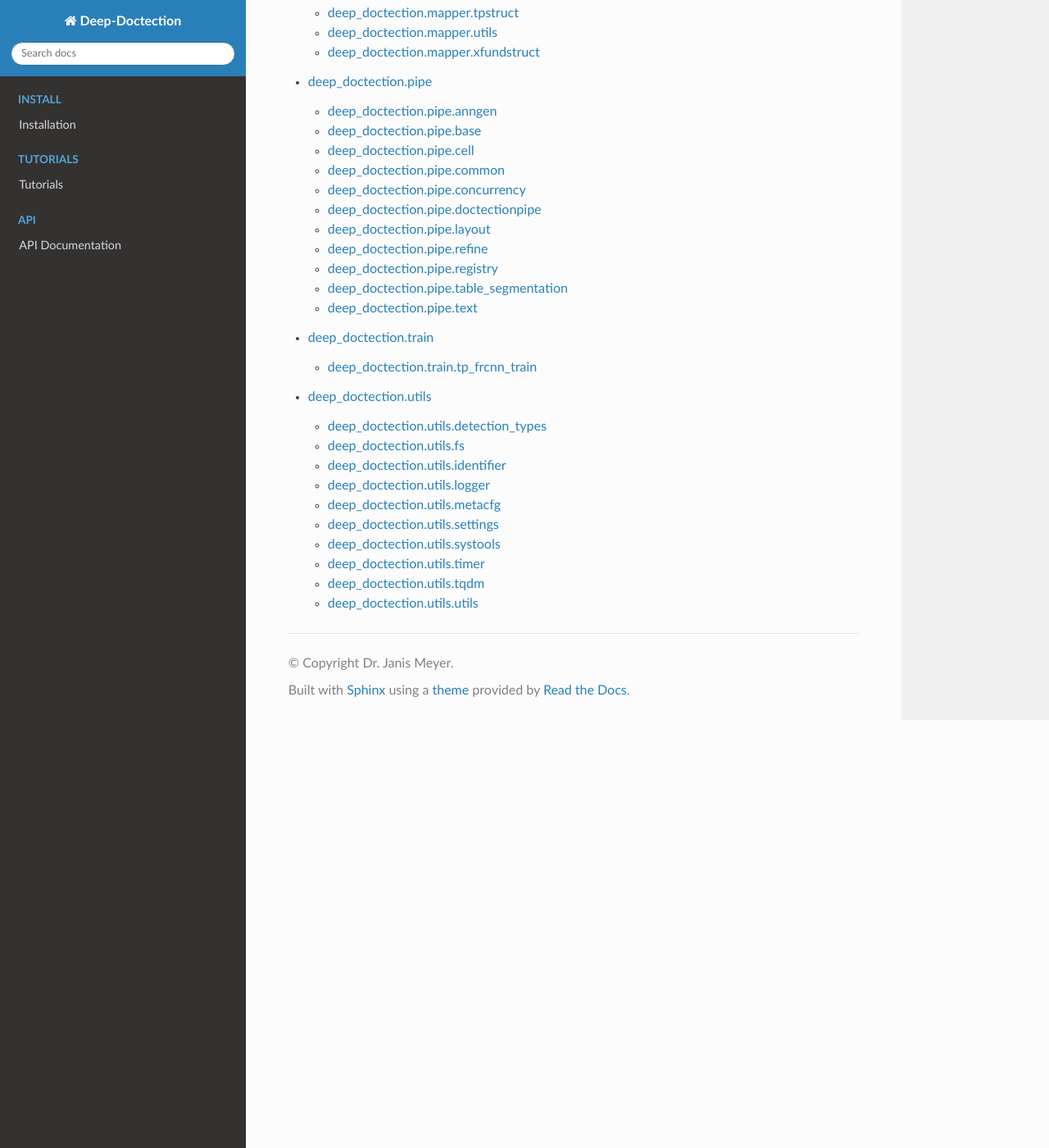
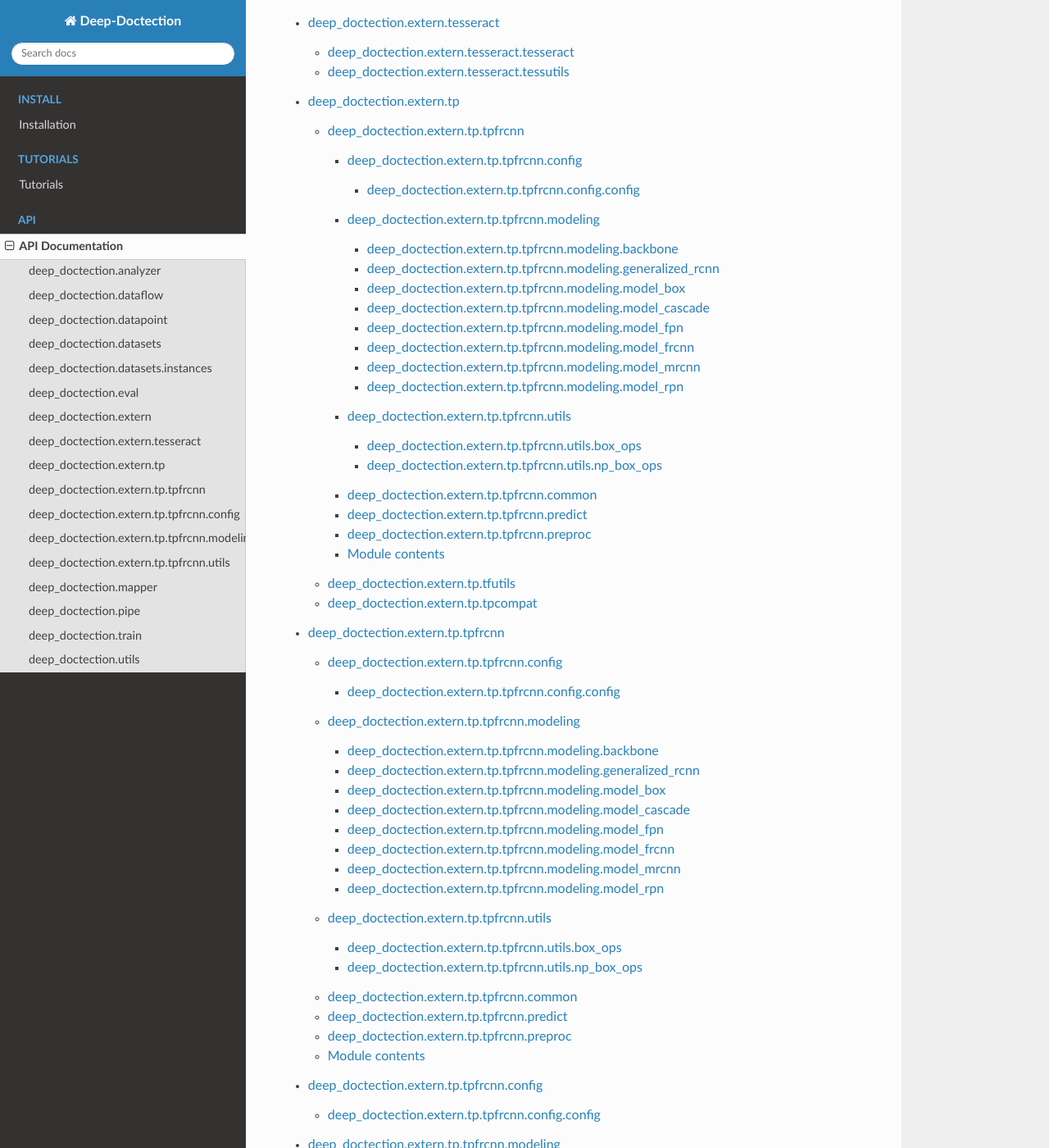
Before and after one commit to deepdoctection/deepdoctection, a Sphinx documentation site: the page built from docs/modules/deep_doctection.rst, in a window 1280 px wide and 1400 px high, scrolled down 1992 px. Shown: the whole window at 82% size. Built offline with Sphinx 7.4.7 and the Read the Docs theme 2.0.0, drawn with Linux system fonts in a browser that asks for light colours; some of the changed text lies outside the part shown.

Commit message:
update docs [docs]

```diff
--- a/docs/index.rst
+++ b/docs/index.rst
@@ -42,4 +42,4 @@
    :maxdepth: 1
    :caption: API
 
-   modules/index
+   modules/deep_doctection
--- a/docs/modules/deep_doctection.rst
+++ b/docs/modules/deep_doctection.rst
@@ -8,8 +8,15 @@
    deep_doctection.dataflow
    deep_doctection.datapoint
    deep_doctection.datasets
+   deep_doctection.datasets.instances
    deep_doctection.eval
    deep_doctection.extern
+   deep_doctection.extern.tesseract
+   deep_doctection.extern.tp
+   deep_doctection.extern.tp.tpfrcnn
+   deep_doctection.extern.tp.tpfrcnn.config
+   deep_doctection.extern.tp.tpfrcnn.modeling
+   deep_doctection.extern.tp.tpfrcnn.utils
    deep_doctection.mapper
    deep_doctection.pipe
    deep_doctection.train
```
Also changed, not shown: other parts of docs/modules/deep_doctection.rst (+2 -2 lines).
